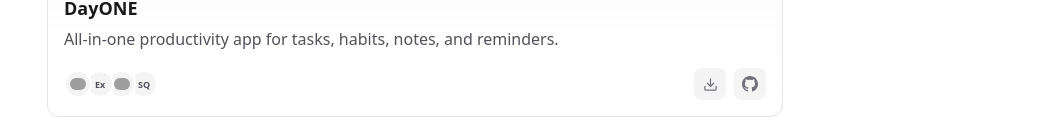
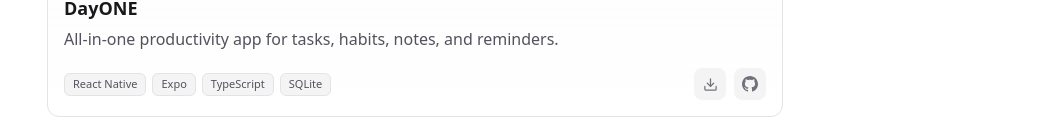
Before and after one commit to vansh-vm04/vansh.works, a Next.js app: page /projects in a window 1280 px wide. Shown: the part 606-739 px from the top of the page, without its empty margins (225-1280 px from the left). Built offline with nearby package versions, Linux system fonts and the light colour scheme; grey boxes are pictures that could not be loaded.

Commit message:
feat: simplify ProjectCard component; remove skill icon logic and update skills display

```diff
--- a/components/ProjectCard.tsx
+++ b/components/ProjectCard.tsx
@@ -2,21 +2,7 @@
 
 import { useState, useCallback, useEffect } from "react";
 import { IProject } from "@/utils/types";
-import { skills as allSkills } from "@/utils/data";
 import Image from "next/image";
-
-const skillAliases: Record<string, string> = {
-  React: "React.js",
-  "Node.js": "Node.js",
-};
-
-function getSkillIcon(skillName: string): string | null {
-  const lookup = skillAliases[skillName] || skillName;
-  const found = allSkills.find(
-    (s) => s.name.toLowerCase() === lookup.toLowerCase(),
-  );
-  return found?.icon || null;
-}
 
 function ImageSlider({ images, name }: { images: string[]; name: string }) {
   const [current, setCurrent] = useState(0);
@@ -144,37 +130,15 @@ export default function ProjectCard({ project }: { project: IProject }) {
         </p>
 
         <div className="flex items-center justify-between mt-auto">
-          <div className="flex items-center">
-            {project.skills.map((skill, idx) => {
-              const iconUrl = getSkillIcon(skill);
-              return (
-                <div
-                  key={idx}
-                  className="group/skill relative w-7 h-7 rounded-full bg-zinc-100 dark:bg-zinc-800 border-2 border-white dark:border-zinc-900 flex items-center justify-center hover:scale-125 hover:z-20 transition-transform duration-200 cursor-default"
-                  style={{
-                    marginLeft: idx === 0 ? 0 : "-6px",
-                    zIndex: project.skills.length - idx,
-                  }}
-                >
-                  {iconUrl ? (
-                    <Image
-                      src={iconUrl}
-                      alt={skill}
-                      width={16}
-                      height={16}
-                      className="rounded-full"
-                    />
-                  ) : (
-                    <span className="text-[9px] font-bold text-zinc-600 dark:text-zinc-300">
-                      {skill.slice(0, 2)}
-                    </span>
-                  )}
-                  <span className="pointer-events-none absolute top-full mt-2 left-1/2 -translate-x-1/2 whitespace-nowrap bg-zinc-100 dark:bg-zinc-800 text-zinc-800 dark:text-zinc-100 text-[11px] font-medium px-2.5 py-1 rounded-lg border border-zinc-200 dark:border-zinc-700 shadow-lg shadow-black/10 dark:shadow-black/30 opacity-0 scale-90 group-hover/skill:opacity-100 group-hover/skill:scale-100 transition-all duration-200 origin-top z-50">
-                    {skill}
-                  </span>
-                </div>
-              );
-            })}
+          <div className="flex flex-wrap gap-1.5">
+            {project.skills.map((skill, idx) => (
+              <span
+                key={idx}
+                className="text-[11px] font-medium text-zinc-600 dark:text-zinc-300 bg-zinc-100 dark:bg-zinc-800 px-2 py-0.5 rounded-md border border-zinc-200 dark:border-zinc-700"
+              >
+                {skill}
+              </span>
+            ))}
           </div>
 
           <div className="flex items-center gap-2">
--- a/utils/data.ts
+++ b/utils/data.ts
@@ -92,21 +92,6 @@ export const projects: IProject[] = [
       "https://res.cloudinary.com/dd2jupzdn/image/upload/v1770565073/Screenshot_2026-02-08_210603_vrfr7q.png",
       "https://res.cloudinary.com/dd2jupzdn/image/upload/v1770565073/Screenshot_2026-02-08_210520_btkxjz.png",
       "https://res.cloudinary.com/dd2jupzdn/image/upload/v1770565073/Screenshot_2026-02-08_210629_tc9sqf.png",
-    ],
-  },
-  {
-    name: "Bakery Website",
-    description:
-      "A modern bakery website to explore cakes, browse categories, and place orders with a clean and responsive UI.",
-    live: "https://cakes-bakery.vercel.app",
-    github: "https://github.com/vansh-vm04/cake-site",
-    skills: ["React.js", "Tailwind CSS"],
-    featured: false,
-    images: [
-      "https://res.cloudinary.com/dd2jupzdn/image/upload/v1770565075/Screenshot_2026-02-08_204502_hz8usb.png",
-      "https://res.cloudinary.com/dd2jupzdn/image/upload/v1770565074/Screenshot_2026-02-08_204541_rkrjxr.png",
-      "https://res.cloudinary.com/dd2jupzdn/image/upload/v1770565074/Screenshot_2026-02-08_204605_vkbx7q.png",
-      "https://res.cloudinary.com/dd2jupzdn/image/upload/v1770565073/Screenshot_2026-02-08_204646_ylg41z.png",
     ],
   },
 ];
@@ -217,10 +202,10 @@ export const experiences: IExperience[] = [
     logo: "https://res.cloudinary.com/dhuql3iuv/image/upload/v1772828265/Screenshot_2026-03-07_014549_acf8kk.png",
     skills: ["React", "React Native", "NestJS", "TypeScript", "MariaDB", "Redis", "Azure DevOps", "Stripe Payments", "Bruno"],
     responsibilities: [
-      "Developed features for a React Native mobile app used by paid users, improving the overall user experience.",
-      "Improved API performance through caching and query optimization, reducing response time.",
-      "Integrated third-party payment APIs to enable seamless payments across multiple countries and currencies.",
-      "Built admin panel features with role-based access control (RBAC) and content management, improving security and simplifying administration.",
+      "Worked on a multi platform application including B2C mobile and web platforms and a B2B web platform using React, React Native, NestJS, and REST APIs in an Agile environment using Azure DevOps.",
+      "Integrated Stripe payment gateway for seamless payments and worked with Stripe Products and Invoices. Also integrated the Wise API for bank account registration and verification, supporting users across 160+ countries.",
+      "Built multiple end to end features by planning database structure, developing REST APIs, building frontend screens, and improving API response time using Redis caching across the application.",
+      "Implemented an API Gateway to manage authentication for 4 platforms through a single token issuer and added JWT refresh token functionality for secure user and admin authentication.",
     ],
   },
   {
@@ -231,10 +216,9 @@ export const experiences: IExperience[] = [
     logo: "https://res.cloudinary.com/dd2jupzdn/image/upload/v1782360715/upwork_logo_zycqsm.jpg",
     skills: ["React", "Next.js", "Express.js", "Vercel", "Postman", "AWS"],
     responsibilities: [
-      "Built 3+ e-commerce web applications tailored to client requirements.",
-      "Delivered projects faster using AI-assisted development and deployed applications with Vercel.",
-      "Resolved production bugs and improved application performance and reliability.",
-      "Integrated SendGrid and Amazon SES to enable email services in client projects.",
+      "Built and improved 5+ customer facing web features using React.js, TypeScript, and Node.js, created reusable components, integrated REST APIs, fixed bugs, and worked in an Agile development environment.",
+      "Fixed 10+ production issues across frontend and backend by debugging code, improving SQL queries, optimizing application performance, and improving the overall user experience.",
+      "Integrated Amazon SES and SendGrid with backend REST APIs to send 10,000+ transactional emails, build emailservices, and support production features across the application.",
     ],
   },
 ];
```
